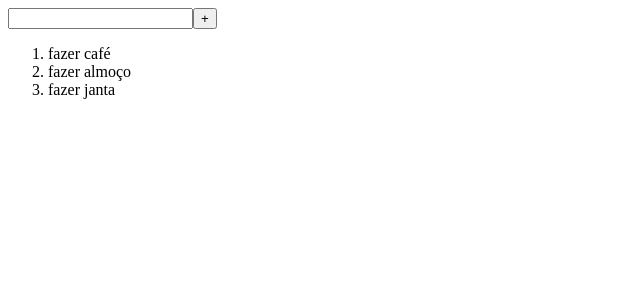
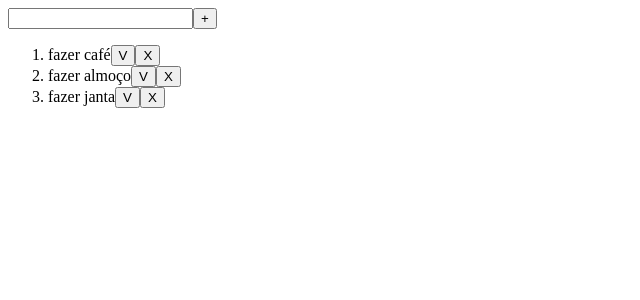
Before and after one commit to Mavinyx/introducao-react, a React (Vite) app: page / in a window 1280 px wide. Shown: the top 300 px of the page, without its empty margins (0-640 px from the left). Built offline with nearby package versions, Linux system fonts and the light colour scheme.

Commit message:
aula importação e exportação de props em componentes

```diff
--- a/src/App.tsx
+++ b/src/App.tsx
@@ -1,26 +1,30 @@
 import { useState } from "react"
+import { InputAdd } from "./components/InputAdd";
 
 export function App() {
-  const [value, setValue] = useState('');
   const [list, setList] = useState([
-    {id:'1', label:'fazer café'},
+    {id:'1', label:'fazer café', complete: false},
     {id:'2', label:'fazer almoço'},
     {id:'3', label:'fazer janta'},
   ]);
     return (
       <>
-      <input
-      value={value}
-      onChange={(e) => setValue(e.target.value)}
+      <InputAdd
+      onAdd={(value)=>
+        setList([
+          ...list,{id: (list.length+1).toString(),complete:false,label:value}
+        ])
+      }
       />
-      <button onClick={()=>{
-        setList([...list,{id:(list.length +1).toString(),label: value}])
-        setValue('')
-        }}>
-        +</button>
+
       <ol>
         {list.map((listItem) =>
-          <li key={listItem.id}>{listItem.label}</li>
+          <li key={listItem.id}>
+              {listItem.label}
+              {listItem.complete ? 'concluido' : ''}
+              <button onClick={() => setList(list.map(item => ({...item, complete: item.id === listItem.id ? true : item.complete})))}> V</button>
+              <button onClick={() => setList(list.filter(item => item.id !== listItem.id))}> X</button>
+              </li>
         )}
       </ol>
       </>
--- /dev/null
+++ b/src/components/InputAdd.tsx
@@ -0,0 +1,24 @@
+import { useState } from "react";
+
+interface IInputAddProps{
+    onAdd(value: string): void;
+}
+
+export const InputAdd = (props: IInputAddProps) =>{
+    const [value, setValue] = useState('');
+    return (
+        <div>
+            <input
+                value={value}
+                onChange={(e) => setValue(e.target.value)}
+            />
+            <button onClick={()=>
+                {
+                props.onAdd(value);
+                setValue('')
+                }}>
+                +
+            </button>
+        </div>
+    );
+}
```
